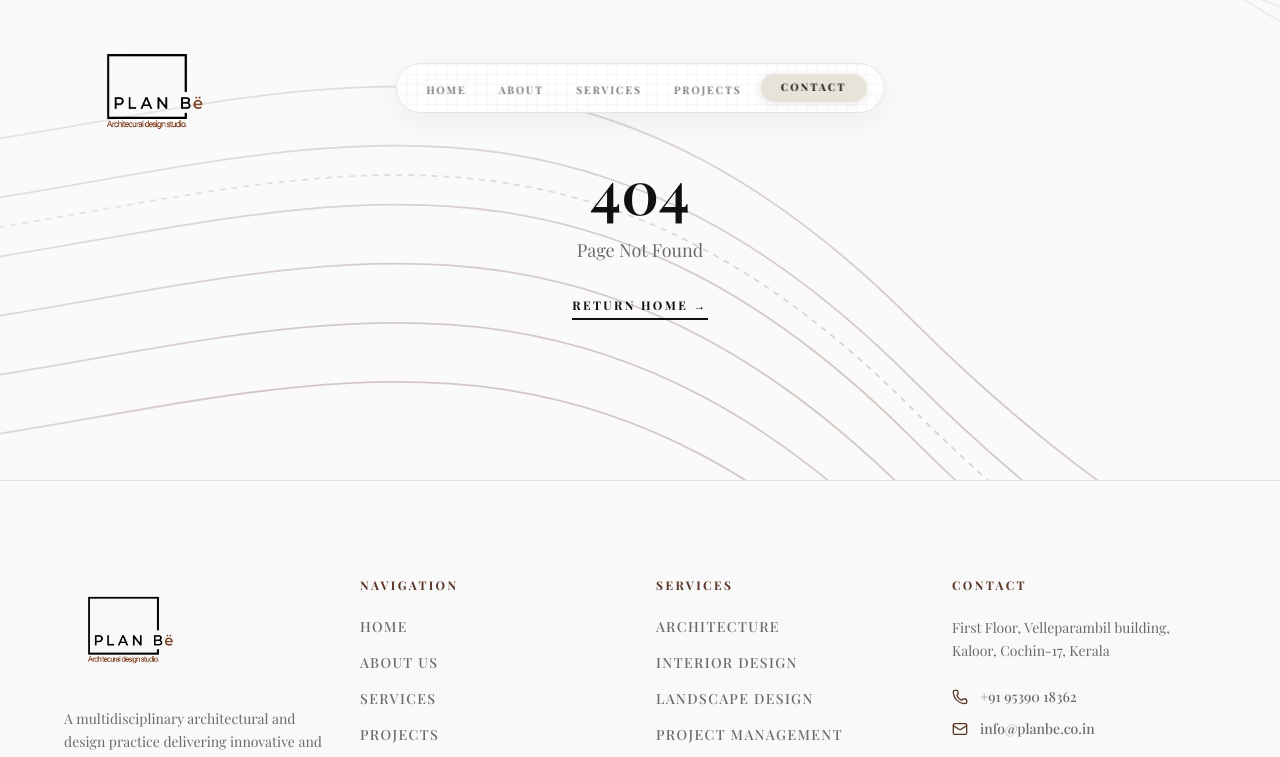
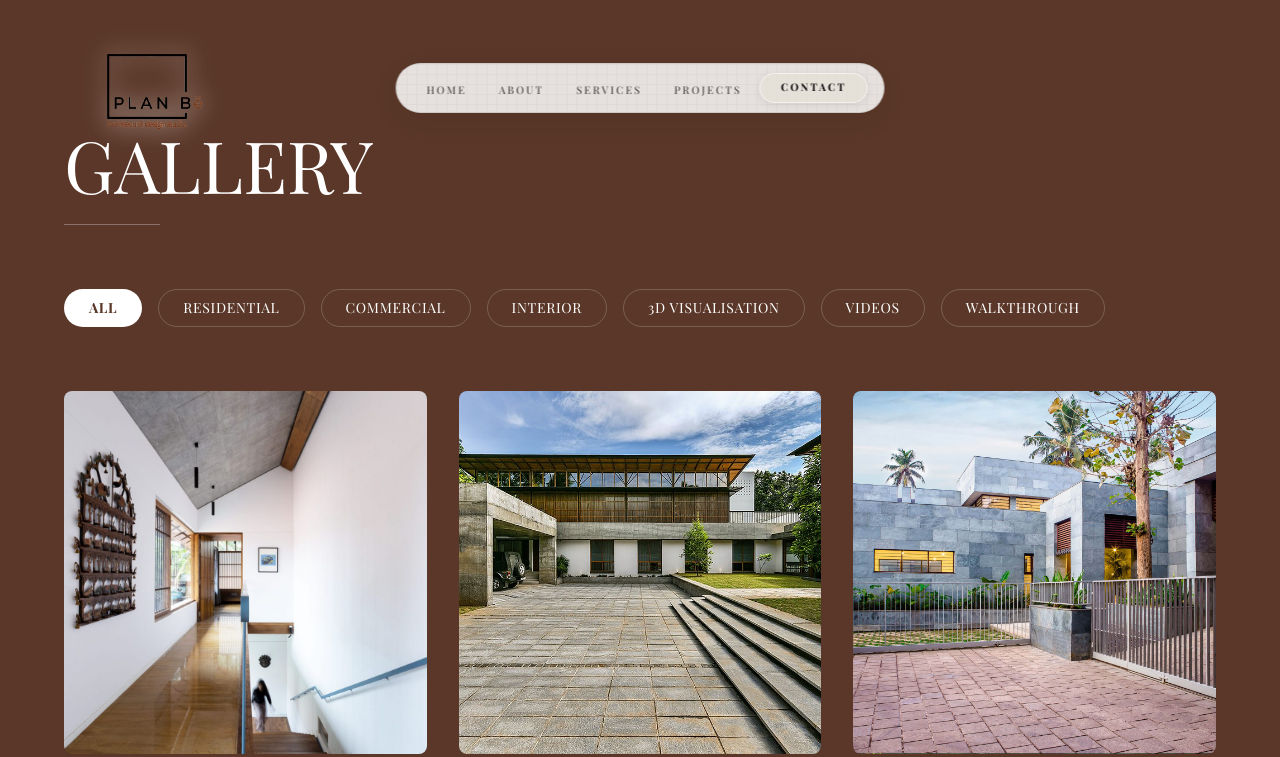
Before and after one commit to ahal0309/planbe20, a Next.js app: page /gallery in a window 1280 px wide. Before the commit this address had no page. Shown: the top 757 px of the page. Built offline with nearby package versions, Linux system fonts and the light colour scheme; a web font is replaced by a local one.

Commit message:
Add gallery page and update projects link

```diff
--- /dev/null
+++ b/src/app/gallery/page.tsx
@@ -0,0 +1,94 @@
+"use client";
+
+import { useState } from "react";
+import Image from "next/image";
+
+const categories = [
+  "All",
+  "Residential",
+  "Commercial",
+  "Interior",
+  "3d Visualisation",
+  "Videos",
+  "Walkthrough",
+];
+
+// Mock data for the gallery items
+const galleryItems = [
+  { id: 1, category: "Residential", type: "image", src: "/villa-sereno.jpg", title: "Villa Sereno" },
+  { id: 2, category: "Commercial", type: "image", src: "/glass-house.jpg", title: "Office Complex" },
+  { id: 3, category: "Interior", type: "image", src: "/3-trees-banner.jpg", title: "Modern Living" },
+  { id: 4, category: "3d Visualisation", type: "image", src: "/entrance-01.jpg", title: "Entrance 3D" },
+  { id: 5, category: "Residential", type: "image", src: "/ochre-5.jpg", title: "Nature's Edge" },
+  { id: 6, category: "Videos", type: "video", src: "/sample-video.mp4", title: "Project Overview" }, // Just a placeholder
+  { id: 7, category: "Walkthrough", type: "image", src: "/projects-hero.jpg", title: "Virtual Tour" },
+];
+
+export default function GalleryPage() {
+  const [activeCategory, setActiveCategory] = useState("All");
+
+  const filteredItems = galleryItems.filter(
+    (item) => activeCategory === "All" || item.category === activeCategory
+  );
+
+  return (
+    <div className="w-full bg-[#5A3728] text-white min-h-screen pt-32 pb-20">
+      <div className="max-w-container-max mx-auto px-6 md:px-margin-desktop">
+        {/* Header Section */}
+        <div className="mb-16">
+          <h1 className="text-5xl md:text-7xl font-serif mb-6 uppercase">Gallery</h1>
+          <div className="h-[1px] w-24 bg-white/30"></div>
+        </div>
+
+        {/* Categories Filter */}
+        <div className="flex flex-wrap gap-4 mb-16">
+          {categories.map((category) => (
+            <button
+              key={category}
+              onClick={() => setActiveCategory(category)}
+              className={`px-6 py-2 rounded-full text-sm tracking-wider uppercase transition-colors border border-white/20 ${
+                activeCategory === category
+                  ? "bg-white text-[#5A3728] font-bold"
+                  : "bg-transparent text-white hover:bg-white/10"
+              }`}
+            >
+              {category}
+            </button>
+          ))}
+        </div>
+
+        {/* Gallery Grid */}
+        <div className="grid grid-cols-1 md:grid-cols-2 lg:grid-cols-3 gap-8">
+          {filteredItems.map((item) => (
+            <div key={item.id} className="group relative aspect-square overflow-hidden bg-[#3E2723] rounded-lg cursor-pointer">
+              {item.type === "image" ? (
+                <Image
+                  src={item.src}
+                  alt={item.title}
+                  fill
+                  className="object-cover transition-transform duration-700 group-hover:scale-110"
+                />
+              ) : (
+                <div className="w-full h-full flex items-center justify-center text-white/50">
+                  <span>Video / Walkthrough Placeholder</span>
+                </div>
+              )}
+              {/* Overlay */}
+              <div className="absolute inset-0 bg-black/40 opacity-0 group-hover:opacity-100 transition-opacity duration-300 flex items-center justify-center">
+                <span className="text-white text-lg font-serif tracking-widest uppercase text-center px-4">
+                  {item.title}
+                </span>
+              </div>
+            </div>
+          ))}
+
+          {filteredItems.length === 0 && (
+            <div className="col-span-full py-20 text-center text-white/60 text-lg">
+              No items found for this category.
+            </div>
+          )}
+        </div>
+      </div>
+    </div>
+  );
+}
--- a/src/app/projects/page.tsx
+++ b/src/app/projects/page.tsx
@@ -180,6 +180,18 @@ export default function ProjectsPage() {
 
         </div>
       </section>
+
+      {/* Gallery Link Section */}
+      <section className="w-full px-6 md:px-margin-desktop pb-20 pt-10">
+        <Link href="/gallery" className="flex items-center justify-start gap-6 md:gap-10 w-full group">
+          <div className="bg-white text-black px-8 py-3 rounded-2xl text-4xl md:text-5xl font-serif shadow-sm">
+            GALLERY
+          </div>
+          <svg className="w-12 h-12 md:w-16 md:h-16 text-black transition-transform group-hover:translate-x-2" fill="none" stroke="currentColor" viewBox="0 0 24 24" strokeWidth="1.5">
+            <path strokeLinecap="round" strokeLinejoin="round" d="M3 12h18m0 0l-8.5-8.5M21 12l-8.5 8.5" />
+          </svg>
+        </Link>
+      </section>
     </div>
   );
 }
```
